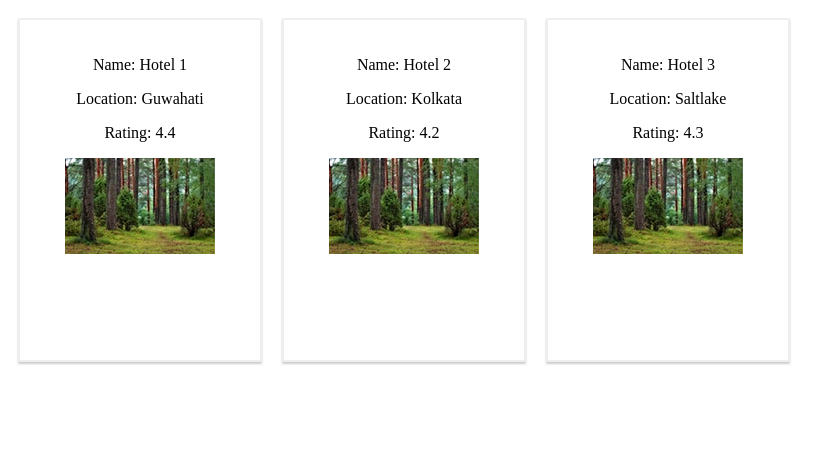
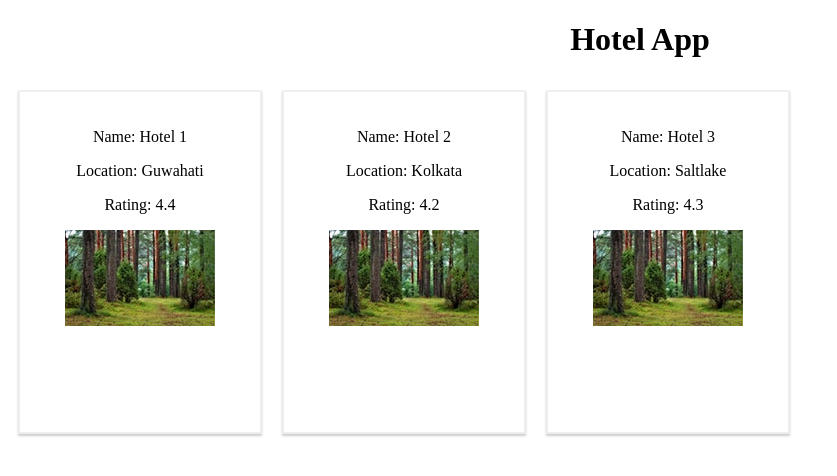
Before and after one commit to dagrtaru/HotelNodeJS, a React (Create React App) app: page / in a window 1280 px wide. Shown: the top 476 px of the page, without its empty margins (0-837 px from the left). Built offline with nearby package versions, Linux system fonts and the light colour scheme.

Commit message:
Update App.js

```diff
--- a/src/App.js
+++ b/src/App.js
@@ -9,19 +9,19 @@ export class App extends Component {
         id : 1,
         name : "Hotel 1",
         location : "Guwahati",
-        rating : "4.4"
+        rating : "4.4",
       },
       {
         id : 2,
         name : "Hotel 2",
         location : "Kolkata",
-        rating : "4.2"
+        rating : "4.2",
       },
       {
         id : 3,
         name : "Hotel 3",
         location : "Saltlake",
-        rating : "4.3"
+        rating : "4.3",
       }
     ]
   }
@@ -29,6 +29,7 @@ export class App extends Component {
   render() {
     return (
       <div>
+        <h1 style= {{textAlign : "center"}}>Hotel App</h1>
         <Hotel hotels={this.state.hotels}/>
       </div>
     )
```
